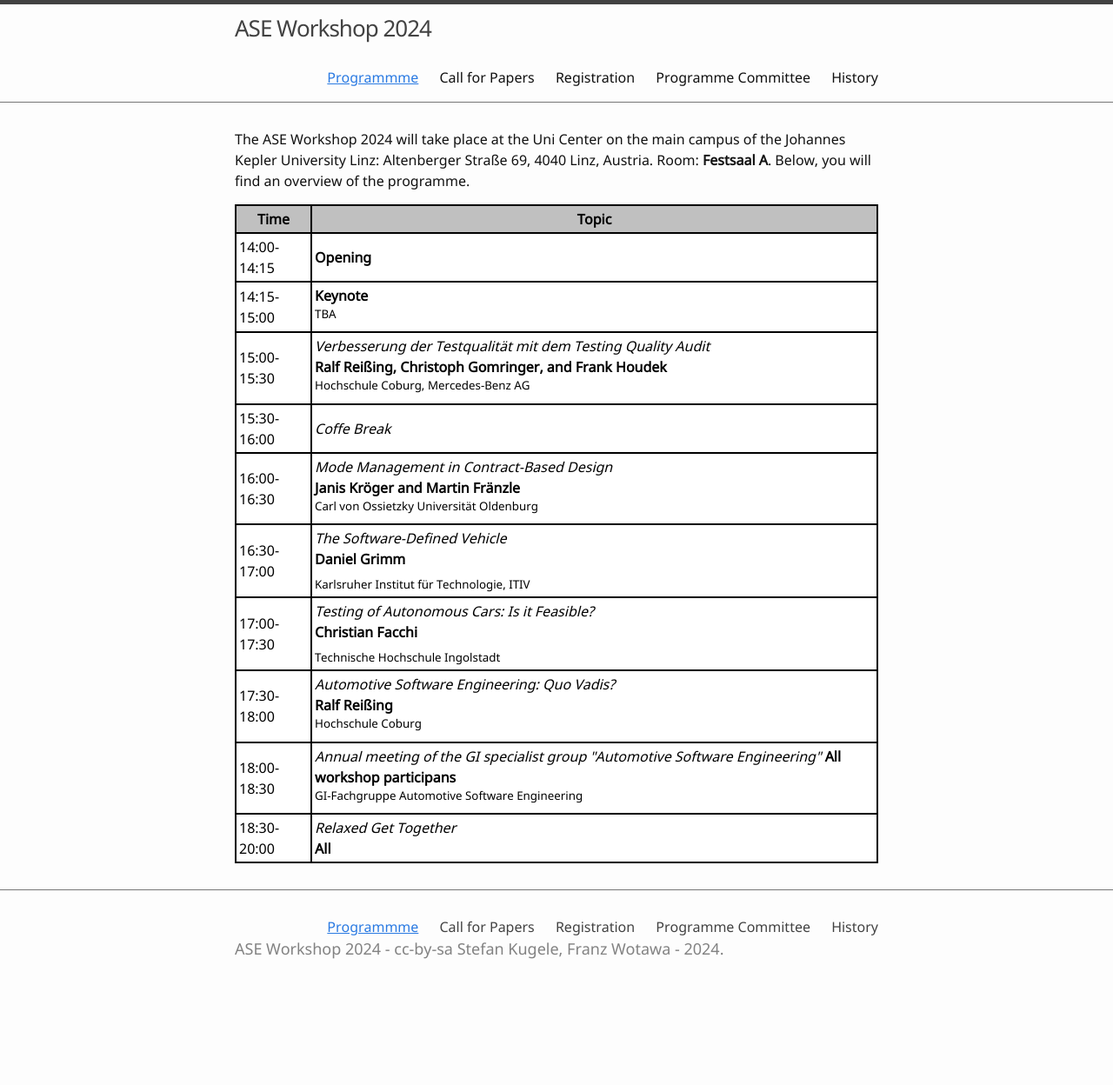
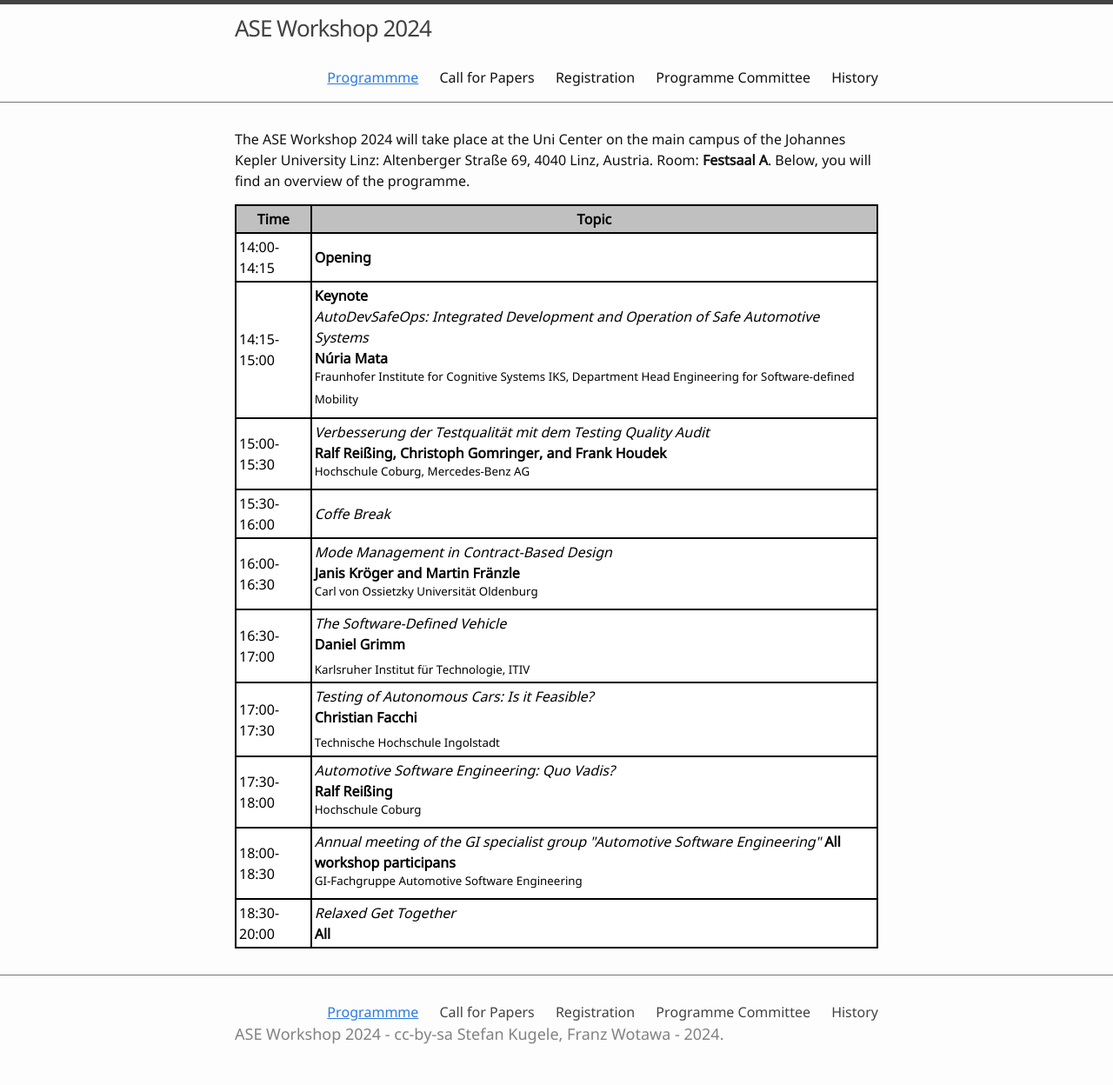
Before and after one commit to ASE-Workshop/2024, a Jekyll site: the page built from 0-programm.md, in a window 1280 px wide. Shown: the whole page at 87% size. Built offline with Jekyll 4.4.1, drawn with Linux system fonts in a browser that asks for light colours; before the commit the page ends 1150 px from its top, so only the background shows below that.

Commit message:
Update 0-programm.md

```diff
--- a/0-programm.md
+++ b/0-programm.md
@@ -50,8 +50,10 @@ table.GeneratedTable thead {
     <tr>
       <td>14:15-15:00</td>
       <td>
-        <b>Keynote</b> <br/>
-          <sup> TBA </sup>
+        <b>Keynote</b><br/>
+        <i>AutoDevSafeOps: Integrated Development and Operation of Safe Automotive Systems</i><br/>
+        <b>Núria Mata</b><br/>
+        <sup>Fraunhofer Institute for Cognitive Systems IKS, Department Head Engineering for Software-defined Mobility</sup>
       </td>
     </tr>
     <tr>
```
